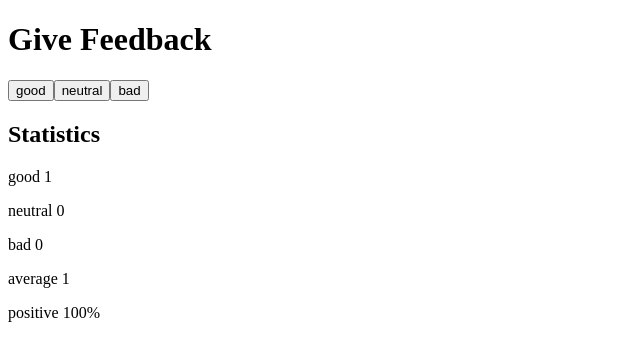
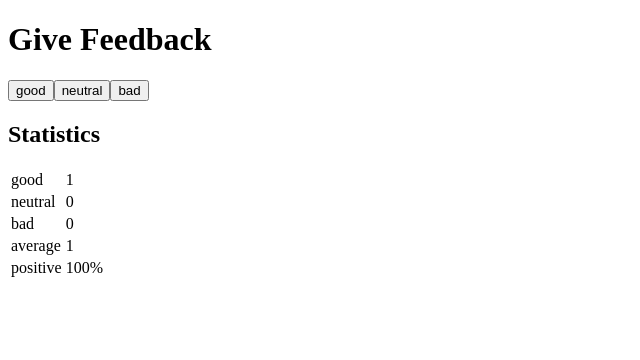
Before and after one commit to IanKaremi/Course_submissions, a React (Vite) app in the folder part1/unicafe/: page / in a window 1280 px wide. Both pictures are taken after a click on the button "good". Shown: the top 360 px of the page, without its empty margins (0-640 px from the left). Built offline with nearby package versions, Linux system fonts and the light colour scheme.

Commit message:
exercise 1.11

```diff
--- a/part1/unicafe/src/App.jsx
+++ b/part1/unicafe/src/App.jsx
@@ -18,19 +18,29 @@ function App() {
     <Btn text="neutral" onClick={()=>setNeutral(neutral+1)}/>
     <Btn text="bad" onClick={()=>setBad(bad+1)}/>
 
-
+    <h2>Statistics</h2>
     {(good==0 && neutral==0 && bad == 0) && <div>No feedback given.</div>}
 
-    {!(good==0 && neutral==0 && bad == 0) && <>
-    <h2>Statistics</h2>
-    <StatisticsLine text="good" g={good}/>
-    <StatisticsLine text="neutral" g={neutral}/>
-    <StatisticsLine text="bad" g={bad}/>
-    </>}
 
 
-    {!(good==0 && neutral==0 && bad == 0) && <p>average {(good + (bad*-1))/(good+neutral+bad)}</p>}
-    {!(good==0 && neutral==0 && bad == 0) && <p>positive {good/(good+neutral+bad)*100}%</p>}
+    {!(good==0 && neutral==0 && bad == 0) &&
+      <table>
+      <StatisticsLine text="good" g={good}/>
+      <StatisticsLine text="neutral" g={neutral}/>
+      <StatisticsLine text="bad" g={bad}/>
+      <tr>
+        <td>average</td>
+        <td>{(good + (bad*-1))/(good+neutral+bad)}</td>
+      </tr>
+      <tr>
+        <td>positive</td>
+        <td>{good/(good+neutral+bad)*100}%</td>
+      </tr>
+      </table>
+    }
+
+
+
 
     </>
   )
--- a/part1/unicafe/src/components/stat-line.jsx
+++ b/part1/unicafe/src/components/stat-line.jsx
@@ -2,7 +2,7 @@ export default function StatisticsLine(props){
     return(
         <>
 
-        <p>{props.text} {props.g}</p>
+        <tr><td>{props.text}</td> <td>{props.g}</td></tr>
 
 
         </>
```
